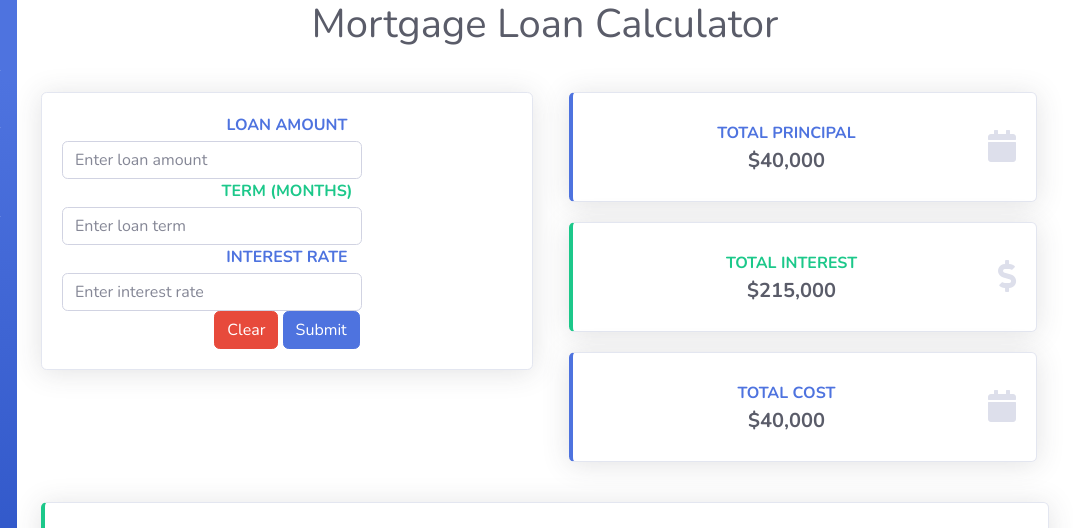
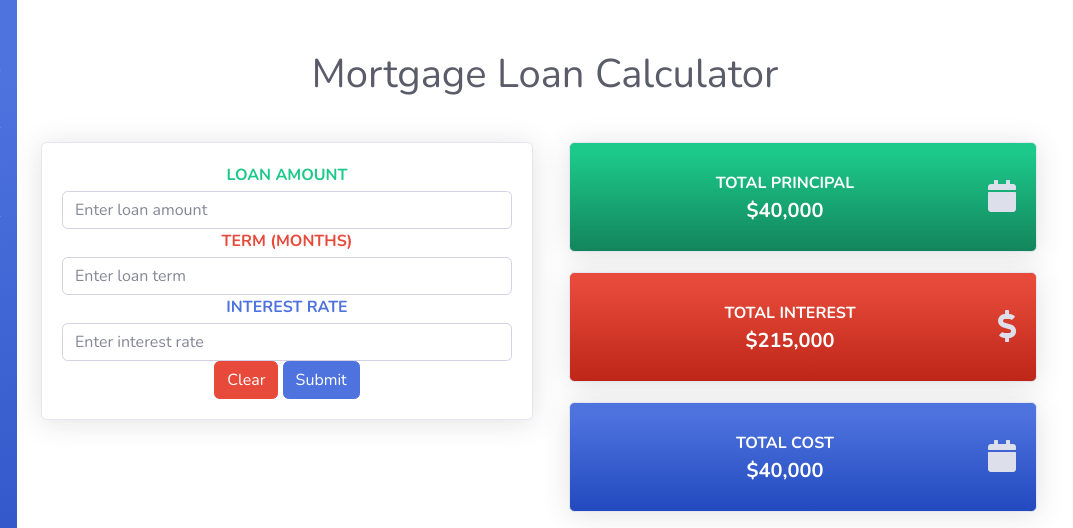
Before and after one commit to ASTR0NAUTJ0NES/AmortizationCalculatorApp, a website with bundled scripts: page AmortizationCalculatorApp/index.html in a window 1280 px wide. Shown: the top 528 px of the page, 207-1280 px from the left. Built offline with nearby package versions, Linux system fonts and the light colour scheme.

Commit message:
Card updates
Card updates on index.html.

```diff
--- a/AmortizationCalculatorApp/css/Custom.css
+++ b/AmortizationCalculatorApp/css/Custom.css
@@ -1,4 +1,6 @@
-
+.welcome {
+    margin-top: 50px;
+}
 .input-section {
     padding-top: 0;
 
@@ -9,8 +11,8 @@
     font-size: 1.5rem;
 }*/
 input {
-    max-width: 300px;
-    margin: 0 auto;
+    max-width: 500px;
+    margin: 0 auto 18px auto;
 }
 button {
     margin: 20px 5px;
@@ -21,6 +23,7 @@ button {
 }
 .custom-card {
     margin: 20px auto;
+
 }
 .payments-card {
     margin: 20px auto;
--- a/AmortizationCalculatorApp/index.html
+++ b/AmortizationCalculatorApp/index.html
@@ -2,7 +2,6 @@
 <html lang="en">
 
 <head>
-
     <meta charset="utf-8">
     <meta http-equiv="X-UA-Compatible" content="IE=edge">
     <meta name="viewport" content="width=device-width, initial-scale=1, shrink-to-fit=no">
@@ -73,7 +72,6 @@
                 </div>
             </li>
 
-
             <!-- Divider -->
             <hr class="sidebar-divider">
 
@@ -136,9 +134,9 @@
                     <div class="card shadow custom-card">
 
                         <div class="card-body">
-                            <label class="text-s font-weight-bold text-primary text-uppercase mb-1">Loan Amount</label>
+                            <label class="text-s font-weight-bold text-success text-uppercase mb-1">Loan Amount</label>
                                 <input class="form-control" type="text" autocomplete="off" placeholder="Enter loan amount" id="num1">
-                            <label class="text-s font-weight-bold text-success text-uppercase mb-1">Term (Months)</label>
+                            <label class="text-s font-weight-bold text-danger text-uppercase mb-1">Term (Months)</label>
                                 <input class="form-control" type="text" autocomplete="off" placeholder="Enter loan term " id="num2">
                             <label class="text-s font-weight-bold text-primary text-uppercase mb-1">Interest Rate</label>
                                 <input class="form-control" type="text" autocomplete="off" placeholder="Enter interest rate" id="num3">
@@ -148,17 +146,6 @@
                         </div>
                     </div>
 
-                    <!--<label>Loan Amount</label>
-    <input class="form-control" type="text" autocomplete="off" placeholder="Enter loan amount" id="num1">
-    <label>Term (Months)</label>
-    <input class="form-control" type="text" autocomplete="off" placeholder="Enter loan term " id="num2">
-    <label>Interest Rate</label>
-    <input class="form-control" type="text" autocomplete="off" placeholder="Enter interest rate" id="num3">
-
-    <button class="btn btn-danger" onclick="reset()">Clear</button>
-    <button class="btn btn-primary" onclick="submit()">Submit</button>-->
-
-
                 </div>
 
 
@@ -166,12 +153,12 @@
                     <div class="col output-section">
                         <!-- Total principal card -->
                         <div class="col custom-card">
-                            <div class="card border-left-primary shadow h-100 py-2">
+                            <div class="card bg-gradient-success shadow h-100 py-2">
                                 <div class="card-body">
                                     <div class="row no-gutters align-items-center">
                                         <div class="col mr-2">
-                                            <div class="text-s font-weight-bold text-primary text-uppercase mb-1">Total Principal</div>
-                                            <div class="h5 mb-0 font-weight-bold text-gray-800">$40,000</div>
+                                            <div class="text-s font-weight-bold text-white text-uppercase mb-1">Total Principal</div>
+                                            <div class="h5 mb-0 font-weight-bold text-white">$40,000</div>
                                         </div>
                                         <div class="col-auto">
                                             <i class="fas fa-calendar fa-2x text-gray-300"></i>
@@ -183,12 +170,12 @@
 
                         <!-- Total interest card -->
                         <div class="col custom-card">
-                            <div class="card border-left-success shadow h-100 py-2">
+                            <div class="card bg-gradient-danger shadow h-100 py-2">
                                 <div class="card-body">
                                     <div class="row no-gutters align-items-center">
                                         <div class="col mr-2">
-                                            <div class="text-s font-weight-bold text-success text-uppercase mb-1">Total Interest</div>
-                                            <div class="h5 mb-0 font-weight-bold text-gray-800">$215,000</div>
+                                            <div class="text-s font-weight-bold text-white text-uppercase mb-1">Total Interest</div>
+                                            <div class="h5 mb-0 font-weight-bold text-white">$215,000</div>
                                         </div>
                                         <div class="col-auto">
                                             <i class="fas fa-dollar-sign fa-2x text-gray-300"></i>
@@ -200,12 +187,12 @@
 
                         <!-- Total cost card -->
                         <div class="col custom-card">
-                            <div class="card border-left-primary shadow h-100 py-2">
+                            <div class="card bg-gradient-primary shadow h-100 py-2">
                                 <div class="card-body">
                                     <div class="row no-gutters align-items-center">
                                         <div class="col mr-2">
-                                            <div class="text-s font-weight-bold text-primary text-uppercase mb-1">Total Cost</div>
-                                            <div class="h5 mb-0 font-weight-bold text-gray-800">$40,000</div>
+                                            <div class="text-s font-weight-bold text-white text-uppercase mb-1">Total Cost</div>
+                                            <div class="h5 mb-0 font-weight-bold text-white">$40,000</div>
                                         </div>
                                         <div class="col-auto">
                                             <i class="fas fa-calendar fa-2x text-gray-300"></i>
@@ -292,6 +279,13 @@
   <!-- Custom scripts for all pages-->
   <script src="js/sb-admin-2.min.js"></script>
 
+            <!-- Page level plugins -->
+            <script src="vendor/datatables/jquery.dataTables.min.js"></script>
+            <script src="vendor/datatables/dataTables.bootstrap4.min.js"></script>
+
+            <!-- Page level custom scripts -->
+            <script src="js/demo/datatables-demo.js"></script>
+
 </body>
 
 </html>
```
